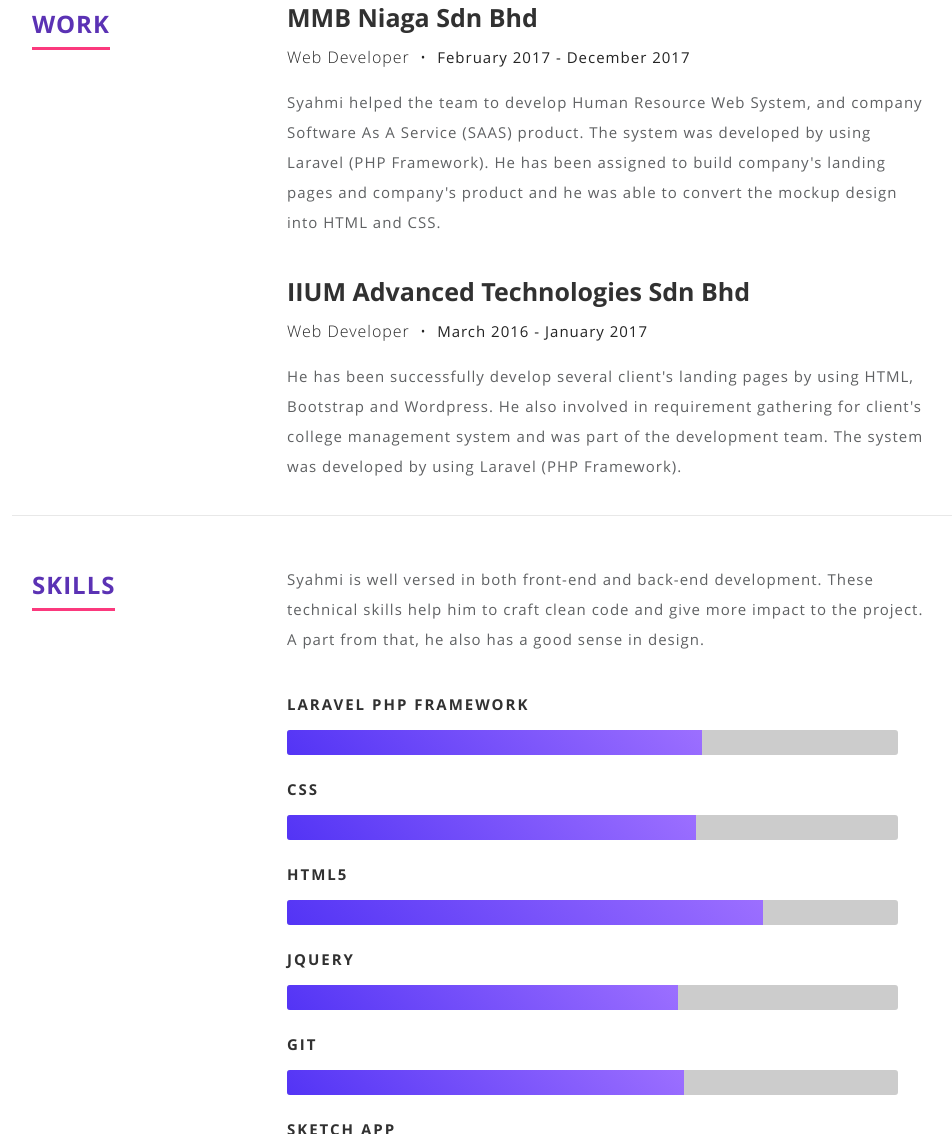
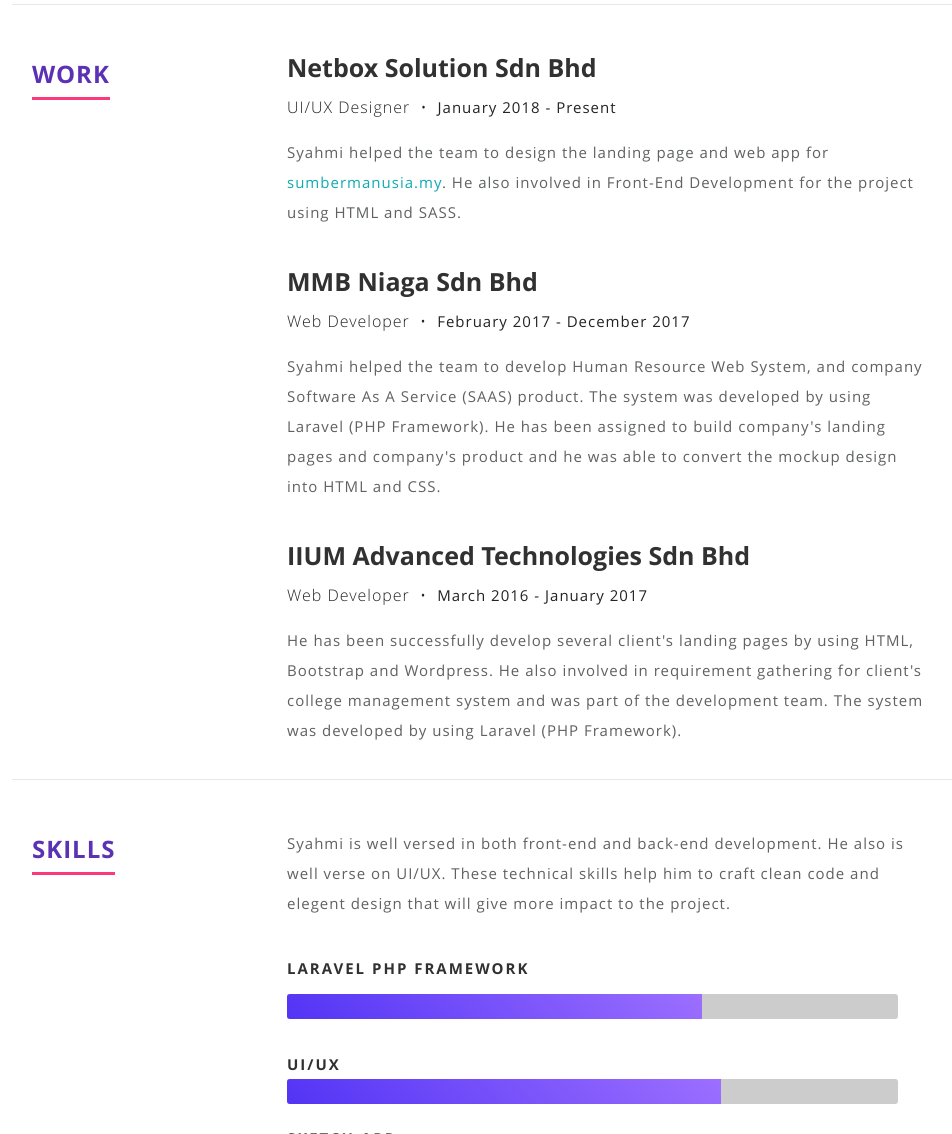
Before and after one commit to syahmiibrahim/syahmiibrahim.github.io, a plain HTML site: page index.html in a window 1280 px wide. Shown: the part 1666-2800 px from the top of the page, without its empty margins (118-1070 px from the left). Drawn offline with nearby package versions, Linux system fonts and the light colour scheme.

Commit message:
update for UI/UX

```diff
--- a/css/layout.css
+++ b/css/layout.css
@@ -382,6 +382,11 @@ ul#nav li.current a { color: #fff; }
   	-webkit-animation: jquery 2s ease;
 }
 
+.ui {
+    width: 71%;
+    -moz-animation: jquery 2s ease;
+    -webkit-animation: jquery 2s ease;
+}
 @-moz-keyframes laravel {
   0%   { width: 0px;  }
   100% { width: 68%;  }
--- a/index.html
+++ b/index.html
@@ -8,7 +8,7 @@
    ================================================== -->
    <meta charset="utf-8">
 	<title>Syahmi Ibrahim - Web Developer</title>
-	<meta name="description" content="Syahmi Ibrahim is a web developer based in Kuala Lumpur, Malaysia">
+	<meta name="description" content="Syahmi Ibrahim is a web developer and UI/UX Designer based in Kuala Lumpur, Malaysia">
 	<meta name="author" content="Syahmi Ibrahim">
 
    <!-- Mobile Specific Metas
@@ -56,7 +56,7 @@
          <div class="banner-text">
             <h3>Hello There</h3>
             <h1 class="responsive-headline">I'm Syahmi Ibrahim</h1>
-            <h3>A <span>Web Developer</span> and <span>Designer</span> based in Kuala Lumpur, Malaysia.
+            <h3>A <span>Web Developer</span> and <span> UI/UX Designer</span> based in Kuala Lumpur, Malaysia.
             </h3>
             <hr />
             <!-- <ul class="social">
@@ -96,10 +96,10 @@
 
 
             <p>
-               Syahmi Ibrahim is a detail-oriented web developer. He strives to create elegant solutions through user-centric design and carefully crafted code.
+               Syahmi Ibrahim is a detail-oriented web developer and UI/UX Designer. He strives to create elegant solutions through user-centric design and carefully crafted code.
             <p>
             <p>
-               He has 2 years of experience in PHP and Laravel framework and involved in developing a HR system and several client’s landing pages.
+               He has 2 years of experience in PHP and Laravel framework and involved in developing a HR system and several client’s landing pages. He also have an experience as an UI/UX Designer and able to convert from Mockup Design to HTML and CSS.
             </p>
             <p>
                He loves meeting new people, sharing knowledge and exploring opportunities together. Feel free to browse through
@@ -181,6 +181,22 @@
 
                <div class="twelve columns">
 
+                  <h3>Netbox Solution Sdn Bhd</h3>
+                  <p class="info">UI/UX Designer <span>&bull;</span> <em class="date">January 2018 - Present</em></p>
+
+                  <p>
+                     Syahmi helped the team to design the landing page and web app for <a href="https://sumbermanusia.my">sumbermanusia.my</a>. He also involved in Front-End Development for the project using HTML and SASS.
+                  </p>
+                  <br>
+
+               </div>
+
+            </div> <!-- item end -->
+
+            <div class="row item">
+
+               <div class="twelve columns">
+
                   <h3>MMB Niaga Sdn Bhd</h3>
                   <p class="info">Web Developer <span>&bull;</span> <em class="date">February 2017 - December 2017</em></p>
 
@@ -228,8 +244,8 @@
 
          <div class="nine columns main-col">
 
-            <p>Syahmi is well versed in both front-end and back-end development. These technical skills help him
-               to craft clean code and give more impact to the project. A part from that, he also has a good sense in design.
+            <p>Syahmi is well versed in both front-end and back-end development. He also is well verse on UI/UX. These technical skills help him
+               to craft clean code and elegent design that will give more impact to the project.
             </p>
 
             <br>
@@ -237,11 +253,13 @@
 
 				   <ul class="skills">
 						<li><span class="bar-expand laravel"></span><em>Laravel PHP Framework</em></li>
+                  <li><span class="bar-expand ui"><em>UI/UX</em></span></li>
+                  <li><span class="bar-expand sketch"></span><em>Sketch App</em></li>
 						<li><span class="bar-expand css"></span><em>CSS</em></li>
 						<li><span class="bar-expand html5"></span><em>HTML5</em></li>
                   <li><span class="bar-expand jquery"></span><em>jQuery</em></li>
                   <li><span class="bar-expand git"></span><em>Git</em></li>
-                  <li><span class="bar-expand sketch"></span><em>Sketch App</em></li>
+
 					</ul>
 
 				</div><!-- end skill-bars -->
```
